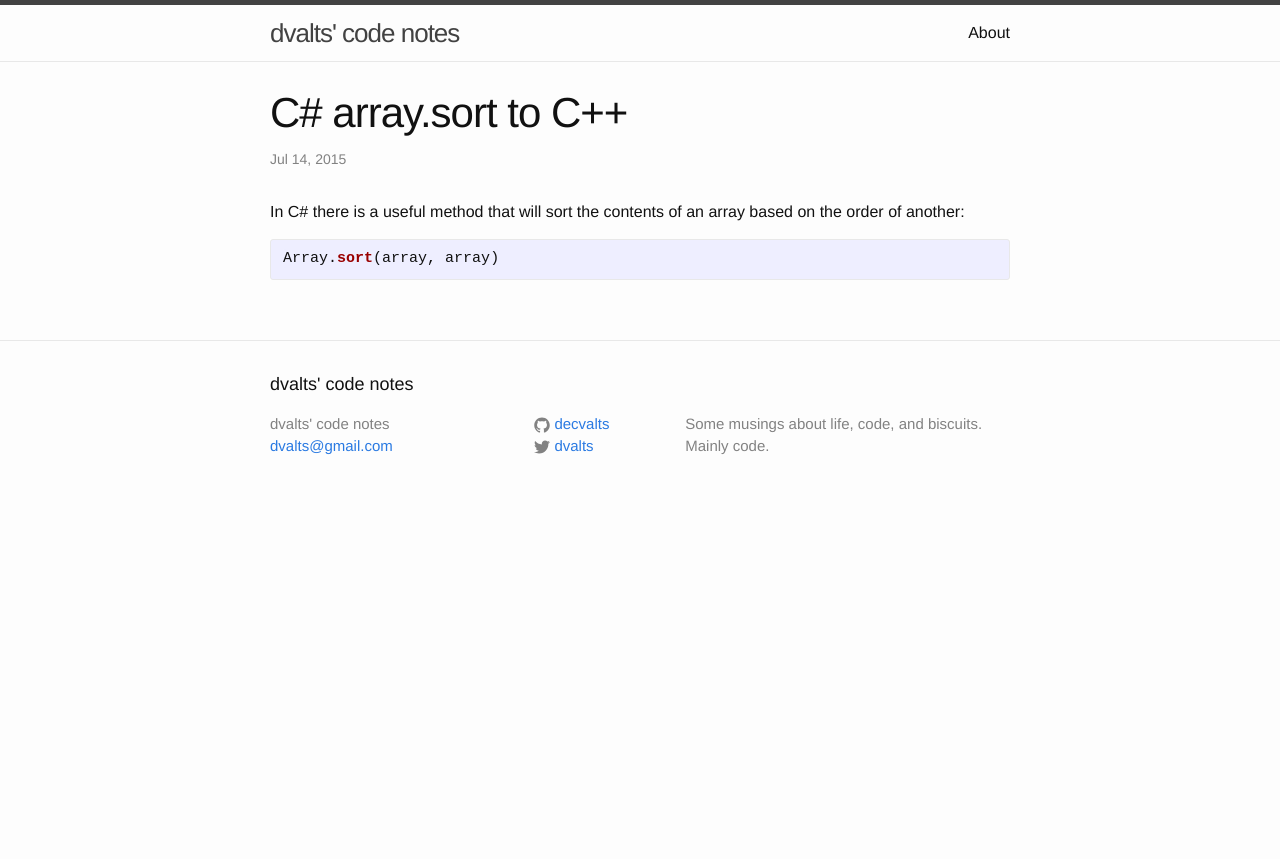
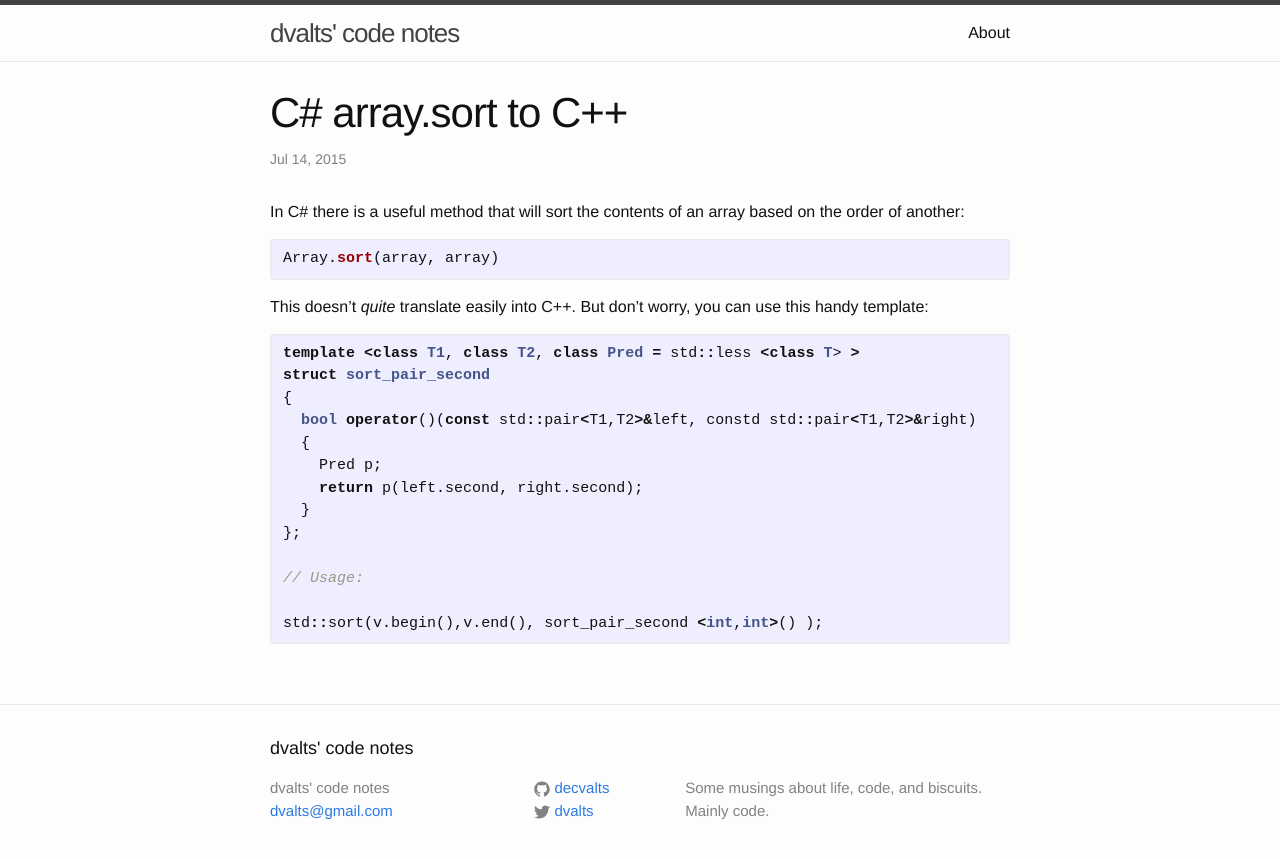
Before and after one commit to dvalters/self, a Jekyll site: the page built from _posts/2015-07-14-Array-sort-in-C++.md, in a window 1280 px wide. Shown: the top 859 px of the page. Built offline with Jekyll 4.4.1, drawn with Linux system fonts in a browser that asks for light colours.

Commit message:
Update 2015-07-14-Array-sort-in-C++.md

```diff
--- a/_posts/2015-07-14-Array-sort-in-C++.md
+++ b/_posts/2015-07-14-Array-sort-in-C++.md
@@ -7,3 +7,21 @@ In C# there is a useful method that will sort the contents of an array based on
 {% highlight csharp %}
 Array.sort(array, array)
 {% endhighlight %}
+
+This doesn't *quite* translate easily into C++. But don't worry, you can use this handy template:
+
+{% highlight c++ %}
+template <class T1, class T2, class Pred = std::less <class T> >
+struct sort_pair_second
+{
+  bool operator()(const std::pair<T1,T2>&left, constd std::pair<T1,T2>&right)
+  {
+    Pred p;
+    return p(left.second, right.second);
+  }
+};
+
+// Usage:
+
+std::sort(v.begin(),v.end(), sort_pair_second <int,int>() );
+{% endhighlight %}
```
